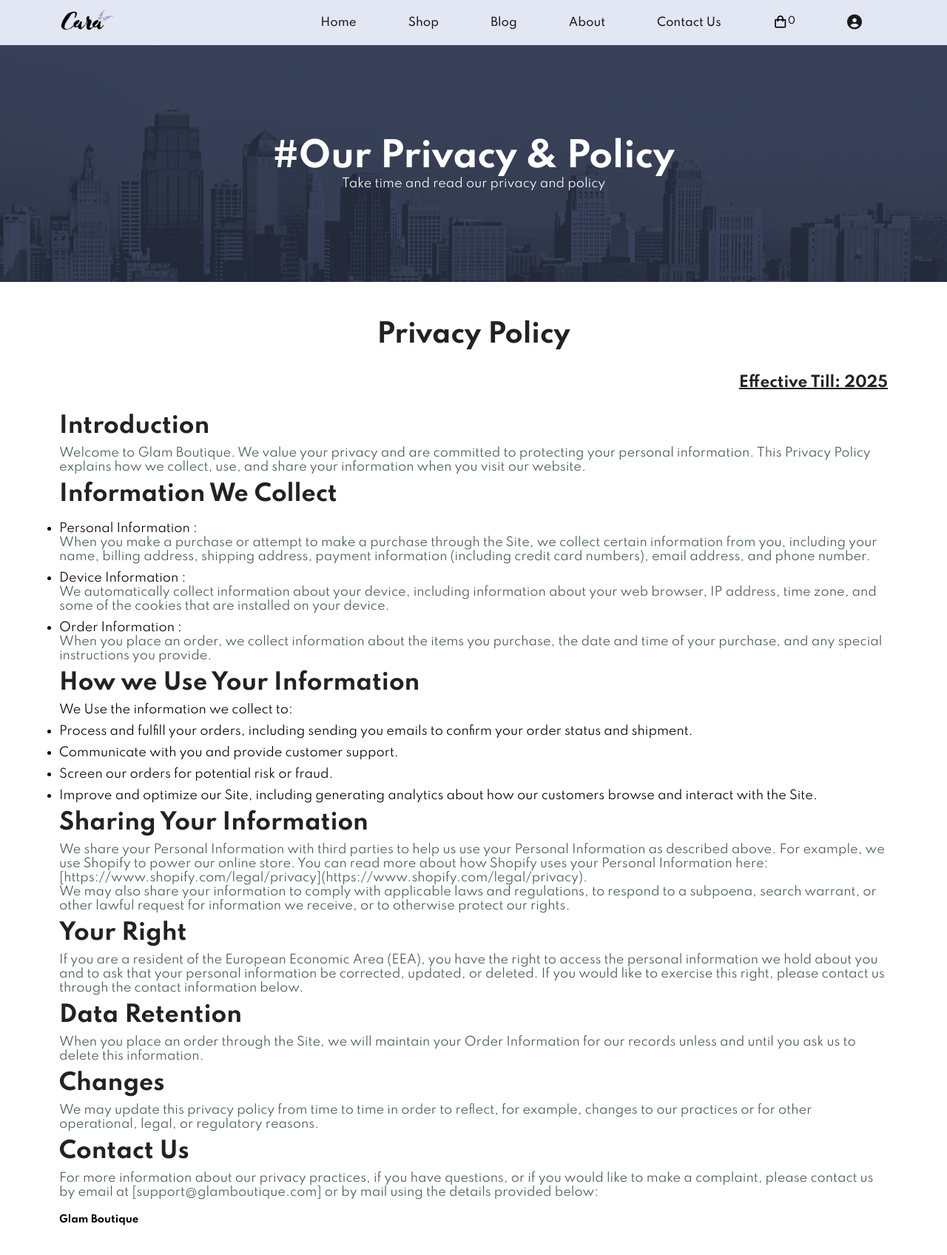
After one commit to parasharr/Final_year_Project, a PHP site: page /privacy.php in a window 1280 px wide. The commit adds this page. Shown: the whole page at 74% size. Run offline with PHP 8.4, Linux system fonts and the light colour scheme; data that the repository does not hold is empty; some libraries are stand-ins or nearby versions.

Commit message:
add to repo

```diff
--- a/config.php
+++ b/config.php
@@ -1,3 +1,3 @@
 <?php
-$conn = mysqli_connect("localhost", "root", "", "ecom-web");
+$conn = mysqli_connect("localhost:3306", "root", "", "ecom-web");
 ?>
--- /dev/null
+++ b/privacy.php
@@ -0,0 +1,105 @@
+<?php
+require 'config.php';
+
+?>
+<!DOCTYPE html>
+<html lang="en">
+<head>
+    <meta charset="UTF-8">
+    <meta name="viewport" content="width=device-width, initial-scale=1.0">
+    <title>Ecommerce website</title>
+    <link rel="stylesheet" href="style.css">
+    <link rel="stylesheet" href="https://fontawesome.com/releases/v6.04.0/css/all.css">
+    <link rel="stylesheet" href="https://cdnjs.cloudflare.com/ajax/libs/font-awesome/6.5.1/css/all.min.css">
+    <link href='https://unpkg.com/boxicons@2.1.4/css/boxicons.min.css' rel='stylesheet'>
+    <link href="https://unpkg.com/aos@2.3.1/dist/aos.css" rel="stylesheet">
+</head>
+<body>
+    <section id="header">
+        <a href="home.php"><img src="logo.png" alt="logo" height="30px"></a>
+
+        <div>
+            <ul id="navbar">
+                <li><a href="home.php">Home</a></li>
+                <li><a href="shop.php">Shop</a></li>
+                <li><a href="blog.php">Blog</a></li>
+                <li><a href="about.php">About</a></li>
+                <li><a href="contact.php">Contact Us</a></li>
+
+                <?php
+                require 'config.php';
+                    $select_product = mysqli_query($conn,"Select * from `cart`") or die('query failed');
+                    $row_count = mysqli_num_rows($select_product);
+
+                ?>
+                <li id="lg-bag"><a href="cart.php"><i class='bx bx-shopping-bag bag' style='color:#000000; font-size: 20px;' ></i><span><sup><?php echo $row_count; ?></sup></span></a></li>
+                <li class="user"><a href="register.php"><i class="fa-solid fa-circle-user"></i></a></li>
+                <a href="#" id="close"><i class="fa-solid fa-xmark" style="color: #000000; font-size: 25px;"></i></a>
+            </ul>
+        </div>
+        <div id="mobile">
+            <a href="cart.php"><i class='bx bx-shopping-bag' style='color:#000000' ></i></a>
+            <i id="bar" class="fas fa-outdent"></i>
+        </div>
+    </section>
+
+    <section id="pg-header-2" class="abt">
+        <h2>#Our Privacy & Policy</h2>
+        <p>Take time and read our privacy and policy </p>
+    </section>
+
+    <div class="section-p1">
+        <h1 class="privacy">Privacy Policy</h1>
+        <h1 class="date">Effective Till: 2025</h1>
+        <h2 class="normal-heading">Introduction</h2>
+        <p>Welcome to Glam Boutique. We value your privacy and are committed to protecting your personal information. This Privacy Policy explains how we collect, use, and share your information when you visit our website.
+        </p>
+        <h2 class="normal-heading">Information We Collect</h2>
+        <ul class="listing">
+            <li>Personal Information : <p>When you make a purchase or attempt to make a purchase through the Site, we collect certain information from you, including your name, billing address, shipping address, payment information (including credit card numbers), email address, and phone number.
+            </p></li>
+            <li>Device Information : <p>We automatically collect information about your device, including information about your web browser, IP address, time zone, and some of the cookies that are installed on your device.
+            </p></li>
+            <li>Order Information : <p> When you place an order, we collect information about the items you purchase, the date and time of your purchase, and any special instructions you provide.
+            </p></li>
+        </ul>
+        <h2 class="normal-heading">How we Use Your Information</h2>
+        <ul class="listing">
+            <ul>We Use the information we collect to:</ul>
+            <li> Process and fulfill your orders, including sending you emails to confirm your order status and shipment.
+            </li>
+            <li>Communicate with you and provide customer support.
+            </li>
+            <li>Screen our orders for potential risk or fraud.
+            </li>
+            <li>Improve and optimize our Site, including generating analytics about how our customers browse and interact with the Site.
+            </li>
+        </ul>
+        <h2 class="normal-heading">Sharing Your Information</h2>
+        <p>We share your Personal Information with third parties to help us use your Personal Information as described above. For example, we use Shopify to power our online store. You can read more about how Shopify uses your Personal Information here: [https://www.shopify.com/legal/privacy](https://www.shopify.com/legal/privacy).
+            </p>
+        <p>We may also share your information to comply with applicable laws and regulations, to respond to a subpoena, search warrant, or other lawful request for information we receive, or to otherwise protect our rights.
+            </p>
+        <h2 class="normal-heading">Your Right</h2>
+        <p>If you are a resident of the European Economic Area (EEA), you have the right to access the personal information we hold about you and to ask that your personal information be corrected, updated, or deleted. If you would like to exercise this right, please contact us through the contact information below.
+        </p>
+        <h2 class="normal-heading">Data Retention</h2>
+        <p>When you place an order through the Site, we will maintain your Order Information for our records unless and until you ask us to delete this information.</p>
+        <h2 class="normal-heading">Changes</h2>
+        <p>We may update this privacy policy from time to time in order to reflect, for example, changes to our practices or for other operational, legal, or regulatory reasons.</p>
+        <h2 class="normal-heading">Contact Us</h2>
+        <p>For more information about our privacy practices, if you have questions, or if you would like to make a complaint, please contact us by email at [support@glamboutique.com] or by mail using the details provided below:</p>
+        <div class="info">
+            <h5>Glam Boutique</h5>
+            <h5></h5>
+            <h5></h5>
+            <h5></h5>
+        </div>
+
+    </div>
+    </section>
+    <script src="https://cdn.jsdelivr.net/npm/@popperjs/core@2.11.8/dist/umd/popper.min.js" integrity="sha384-I7E8VVD/ismYTF4hNIPjVp/Zjvgyol6VFvRkX/vR+Vc4jQkC+hVqc2pM8ODewa9r" crossorigin="anonymous"></script>
+<script src="https://cdn.jsdelivr.net/npm/bootstrap@5.3.2/dist/js/bootstrap.min.js" integrity="sha384-BBtl+eGJRgqQAUMxJ7pMwbEyER4l1g+O15P+16Ep7Q9Q+zqX6gSbd85u4mG4QzX+" crossorigin="anonymous"></script>
+    <script src="script.js"></script>
+</body>
+</html>
--- a/style.css
+++ b/style.css
@@ -1153,26 +1153,29 @@ button:hover {
     font-weight: 700;
 }
 #user-manage{
-    padding-top: 30px;
+    padding-top: 40px;
 }
 #user-manage .links{
     cursor: pointer;
 }
-#user-manage .links a{
+#user-manage .links h1{
     font-size: 20px;
     text-decoration: none;
     font-weight: 500;
+    padding-left: 15px;
     color: black;
 
 }
-#user-manage .links a:hover{
+#user-manage .links h1:hover{
     color: #088178;
 }
 #user-manage .links{
-    border: 2px solid whitesmoke;
+    border: 1px solid rgb(239, 238, 238);
+    padding-top: 10px;
 }
 #user-manage .links:hover{
-    background-color: #f1f1f1;
+    background-color: whitesmoke;
+
 }
 
 .container{
@@ -1352,3 +1355,24 @@ a{
 .cart-totals a:hover{
     color: white;
 }
+
+.privacy{
+    text-align: center;
+    font-size: 35px;
+    color: #222;
+}
+.date{
+    font-size: 20px;
+    text-align: right;
+    text-decoration: underline;
+}
+
+.normal-heading{
+    font-size: 30px;
+}
+.listing li{
+    padding-top: 10px;
+}
+.info{
+    padding-top: 20px;
+}
```
Also changed, not shown: about.php (+9 -10 lines), blog.php (+9 -11 lines), blog2.php (+11 -12 lines), cart.php (+9 -11 lines), contact.php (+9 -10 lines), home.php (+35 -53 lines), product-detail.php (+9 -20 lines), shop.php (+11 -12 lines), user-mng.php (+9 -4 lines).
